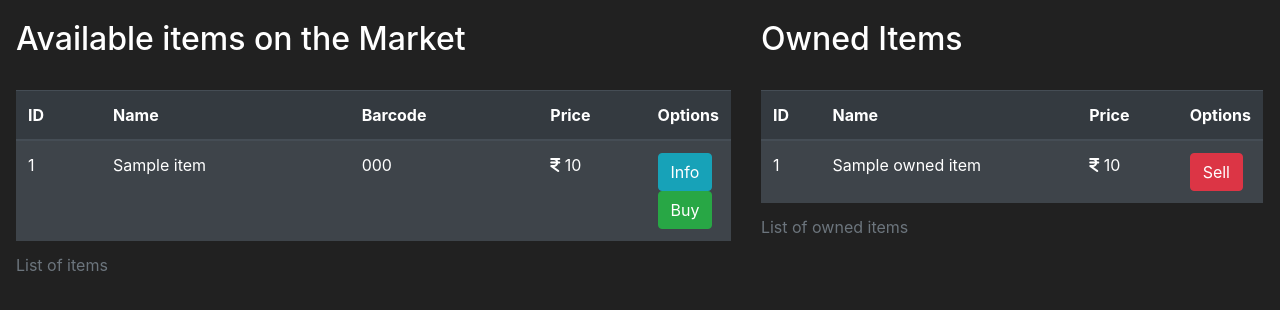
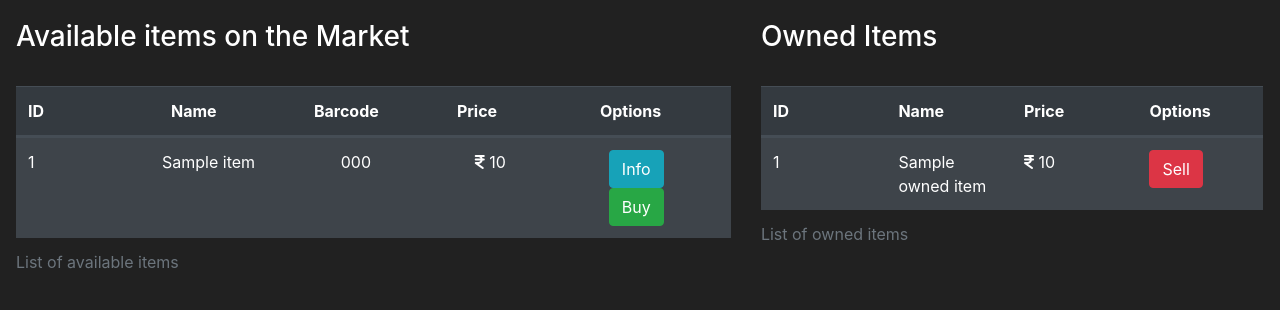
Before and after one commit to Ankan54/flask-ecommerce-website, a Python web app: template market/templates/market.html in a window 1280 px wide. Shown: the part 56-366 px from the top of the page. Run offline with Jinja, Linux system fonts and the light colour scheme; the template is opened without the code that fills it: most values are stand-ins (such as "Sample title", 1, 10 or a date in 2020); form fields are guessed from the names that the template uses; some libraries are stand-ins or nearby versions.

Commit message:
Update market.html

```diff
--- a/market/templates/market.html
+++ b/market/templates/market.html
@@ -1,26 +1,39 @@
 {% extends 'base.html' %} {% block title %} Market Page {% endblock %} {% block content %}
+<style>
+    table tbody {
+  display: block;
+  max-height: 400px;
+  overflow-y: scroll;
+}
 
+table thead, table tbody tr{
+  display: table;
+  width: 100%;
+  max-width: 1000px;
+  table-layout: fixed;
+}
+</style>
 <div class="row" style="margin-top:20px; margin-left:1px; margin-right:2px">
     <div class="col-7">
-        <h2>Available items on the Market</h2>
+        <h3>Available items on the Market</h3>
         <br>
-        <table class="table table-hover table-striped table-dark w-auto">
-            <caption>List of items</caption>
+        <table id = table class="table table-hover table-striped table-dark table-responsive-sm w-auto">
+            <caption>List of available items</caption>
             <thead>
                 <tr>
                     <th scope="col">ID</th>
                     <th scope="col">Name</th>
-                    <th scope="col">Barcode</th>
-                    <th scope="col" style="width: 15%">Price</th>
-                    <th scope="col" style="width: 10%">Options</th>
+                    <th scope="col" >Barcode</th>
+                    <th scope="col" >Price</th>
+                    <th scope="col">Options</th>
                 </tr>
             </thead>
             <tbody> {% for item in items %}
                 {% include 'includes/items_modal.html' %}
                 <tr>
                     <td>{{ item.id }}</td>
-                    <td>{{ item.name }}</td>
-                    <td>{{ item.barcode }}</td>
+                    <td style="word-wrap:initial; width:25%">{{ item.name }}</td>
+                    <td style="word-wrap:break-word">{{ item.barcode }}</td>
                     <td><i class="fa fa-inr"></i> {{ item.price }}</td>
                     <td>
                         <button class="btn btn-info" data-toggle='modal'
@@ -33,16 +46,16 @@
         </table>
     </div>
     <div class='col-5'>
-        <h2>Owned Items</h2>
+        <h3>Owned Items</h3>
         <br>
-        <table class="table table-hover table-striped table-dark w-auto">
+        <table class="table table-hover table-striped table-dark table-responsive-sm w-auto">
             <caption>List of owned items</caption>
             <thead>
                 <tr>
                     <th scope="col">ID</th>
                     <th scope="col">Name</th>
-                    <th scope="col" style="width: 20%">Price</th>
-                    <th scope="col" style="width: 10%">Options</th>
+                    <th scope="col">Price</th>
+                    <th scope="col">Options</th>
                 </tr>
             </thead>
             <tbody> {% for owned_item in owned_items %}
```
